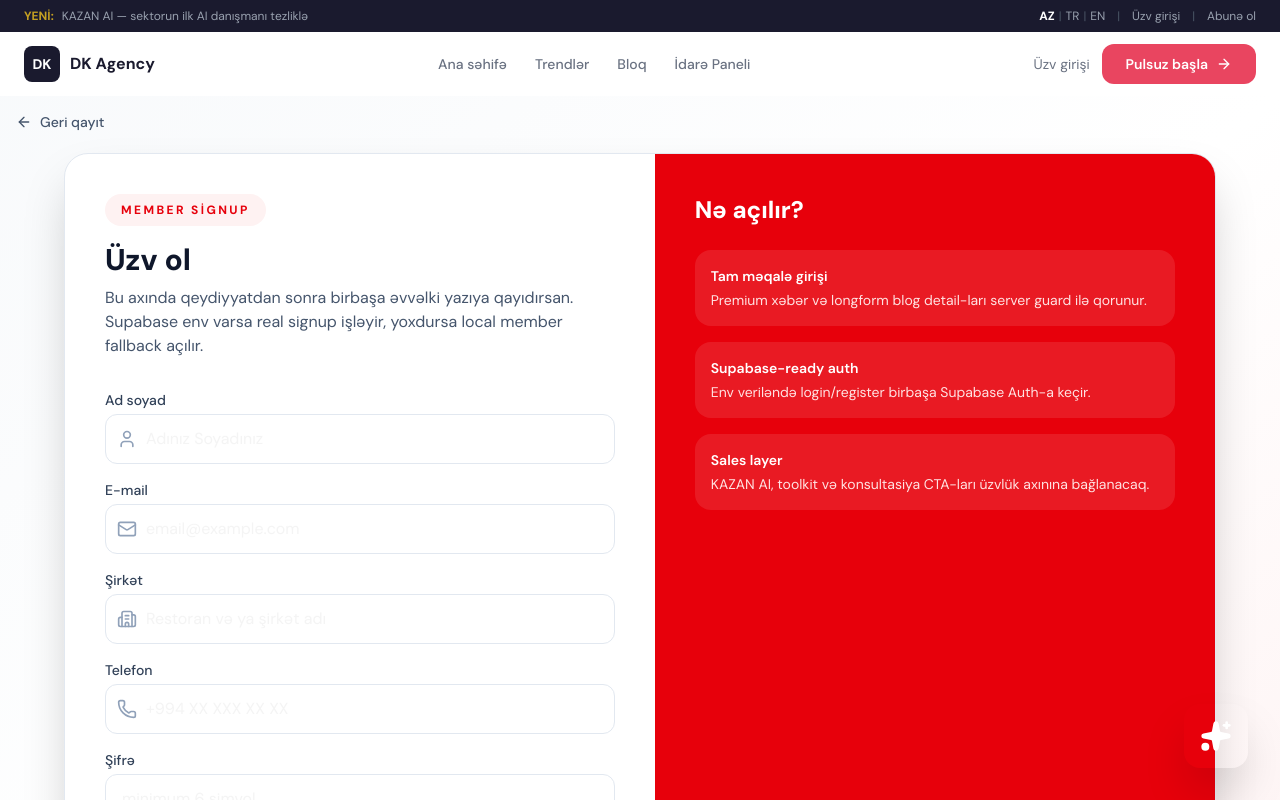
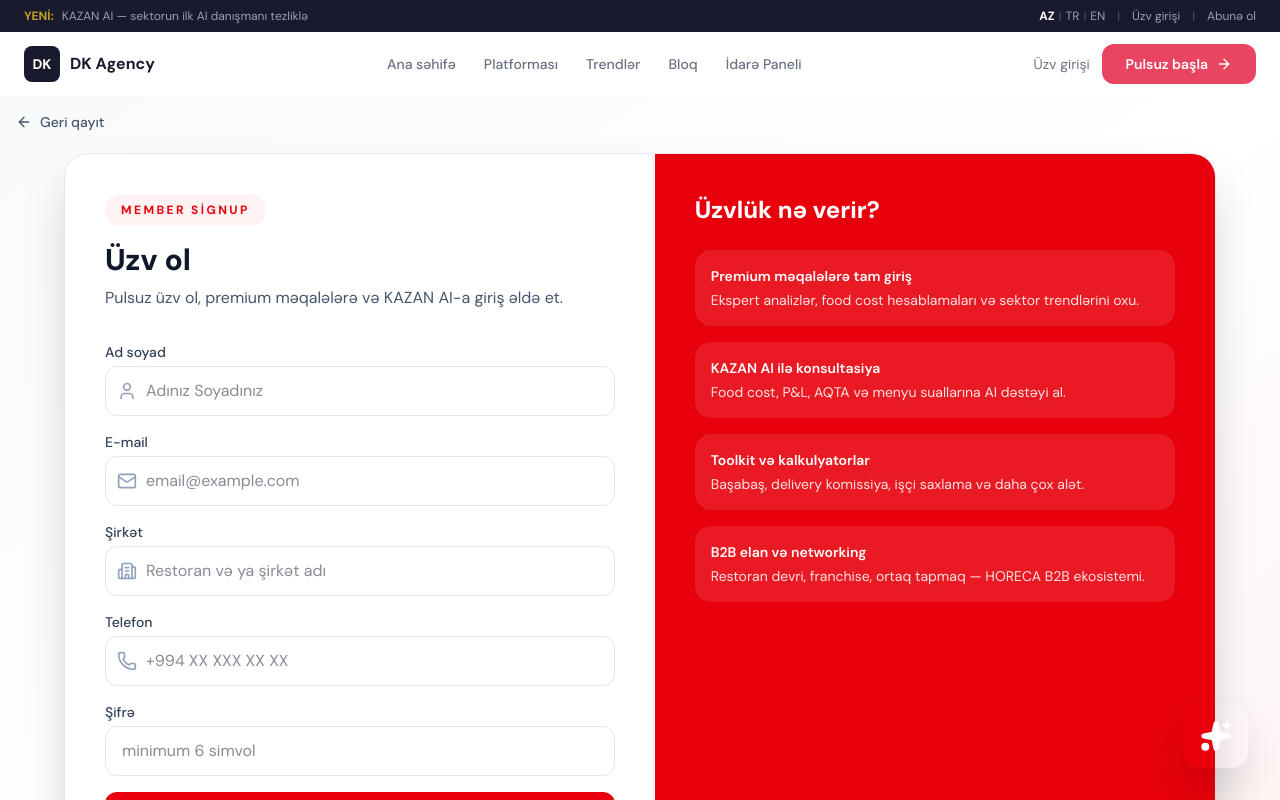
Before and after one commit to DTOMRIS/dk-agency-platform, a Next.js app: page /auth/register in a window 1280 px wide. Shown: the top 800 px of the page. Built offline with nearby package versions, Linux system fonts and the light colour scheme; a web font is replaced by a local one.

Commit message:
TASK-0001: fix: register UX + mega menu trigger + homepage B2B listings + login inputs + KAZAN AI beta badge

```diff
--- a/app/[locale]/page.tsx
+++ b/app/[locale]/page.tsx
@@ -114,6 +114,52 @@
       </section>
 
       <NewsPreview />
+
+      <section className="bg-slate-50 py-20">
+        <div className="mx-auto max-w-7xl px-4 sm:px-6 lg:px-8">
+          <div className="mb-12 text-center">
+            <span className="rounded-full bg-[var(--dk-navy)] px-4 py-1.5 text-[10px] font-black uppercase tracking-[0.2em] text-white">
+              B2B Ekosistem
+            </span>
+            <h2 className="mt-4 text-3xl font-display font-black text-slate-900 lg:text-4xl">
+              HORECA B2B Elanlar
+            </h2>
+            <p className="mx-auto mt-3 max-w-2xl text-base text-slate-500">
+              Restoran devri, franchise, ortaq axtarışı, investisiya — bir platformada.
+            </p>
+          </div>
+          <div className="grid gap-4 sm:grid-cols-2 lg:grid-cols-3">
+            {[
+              { title: 'Restoran Devri', desc: 'İşlətmənizi devir edin və ya hazır restoran alın', href: '/ilanlar', emoji: '🍽️' },
+              { title: 'Franchise', desc: 'Franchise verin və ya hazır brend ilə başlayın', href: '/ilanlar', emoji: '🤝' },
+              { title: 'Ortaq Tapmaq', desc: 'Layihəniz üçün sermaye və ya əməliyyat ortağı tapın', href: '/ilanlar', emoji: '👥' },
+              { title: 'Yeni İnvestisiya', desc: 'Yatırımçı axtaran yeni layihələr', href: '/ilanlar', emoji: '📈' },
+              { title: 'Obyekt İcarəsi', desc: 'HoReCa uyğun məkan kiralayın', href: '/ilanlar', emoji: '🏢' },
+              { title: 'HORECA Ekipman', desc: 'Peşəkar avadanlıq alın və ya satın', href: '/ilanlar', emoji: '⚙️' },
+            ].map((item) => (
+              <Link
+                key={item.title}
+                href={item.href}
+                className="group rounded-2xl border border-slate-200 bg-white p-6 transition-all hover:border-[var(--dk-gold)] hover:shadow-lg"
+              >
+                <span className="text-2xl">{item.emoji}</span>
+                <h3 className="mt-3 text-lg font-bold text-slate-900 group-hover:text-[var(--dk-red)]">{item.title}</h3>
+                <p className="mt-1 text-sm text-slate-500">{item.desc}</p>
+              </Link>
+            ))}
+          </div>
+          <div className="mt-8 text-center">
+            <Link
+              href="/ilanlar"
+              className="inline-flex items-center gap-2 rounded-full bg-[var(--dk-navy)] px-6 py-3 text-sm font-bold text-white transition-colors hover:bg-slate-800"
+            >
+              Bütün elanları gör
+              <ArrowRight size={16} />
+            </Link>
+          </div>
+        </div>
+      </section>
+
       <AdsPreview />
       <DoganNote />
       <JoinCTA />
--- a/app/auth/login/page.tsx
+++ b/app/auth/login/page.tsx
@@ -90,7 +90,7 @@
                     value={formData.email}
                     onChange={(event) => setFormData({ ...formData, email: event.target.value })}
                     placeholder="email@example.com"
-                    className="w-full rounded-xl border border-slate-200 py-3 pl-10 pr-4 outline-none transition focus:border-red-500 focus:ring-2 focus:ring-red-100"
+                    className="w-full rounded-xl border border-slate-200 bg-white py-3 pl-10 pr-4 text-slate-900 outline-none transition focus:border-red-500 focus:ring-2 focus:ring-red-100"
                   />
                 </div>
               </div>
@@ -105,7 +105,7 @@
                     value={formData.password}
                     onChange={(event) => setFormData({ ...formData, password: event.target.value })}
                     placeholder="••••••••"
-                    className="w-full rounded-xl border border-slate-200 py-3 pl-10 pr-4 outline-none transition focus:border-red-500 focus:ring-2 focus:ring-red-100"
+                    className="w-full rounded-xl border border-slate-200 bg-white py-3 pl-10 pr-4 text-slate-900 outline-none transition focus:border-red-500 focus:ring-2 focus:ring-red-100"
                   />
                 </div>
               </div>
--- a/app/auth/register/page.tsx
+++ b/app/auth/register/page.tsx
@@ -66,7 +66,10 @@
   return (
     <div className="min-h-screen bg-gradient-to-br from-slate-50 via-white to-red-50">
       <div className="p-4">
-        <Link href={nextUrl} className="inline-flex items-center gap-2 text-sm font-medium text-slate-600 transition-colors hover:text-slate-900">
+        <Link
+          href={nextUrl}
+          className="inline-flex items-center gap-2 text-sm font-medium text-slate-600 transition-colors hover:text-slate-900"
+        >
           <ArrowLeft className="h-4 w-4" />
           Geri qayıt
         </Link>
@@ -81,7 +84,7 @@
               </div>
               <h1 className="text-3xl font-black text-slate-900">Üzv ol</h1>
               <p className="mt-2 text-slate-600">
-                Bu axında qeydiyyatdan sonra birbaşa əvvəlki yazıya qayıdırsan. Supabase env varsa real signup işləyir, yoxdursa local member fallback açılır.
+                Pulsuz üzv ol, premium məqalələrə və KAZAN AI-a giriş əldə et.
               </p>
             </div>
 
@@ -96,7 +99,7 @@
                     value={formData.name}
                     onChange={(event) => setFormData({ ...formData, name: event.target.value })}
                     placeholder="Adınız Soyadınız"
-                    className="w-full rounded-xl border border-slate-200 py-3 pl-10 pr-4 outline-none transition focus:border-red-500 focus:ring-2 focus:ring-red-100"
+                    className="w-full rounded-xl border border-slate-200 bg-white py-3 pl-10 pr-4 text-slate-900 outline-none transition focus:border-red-500 focus:ring-2 focus:ring-red-100"
                   />
                 </div>
               </div>
@@ -111,7 +114,7 @@
                     value={formData.email}
                     onChange={(event) => setFormData({ ...formData, email: event.target.value })}
                     placeholder="email@example.com"
-                    className="w-full rounded-xl border border-slate-200 py-3 pl-10 pr-4 outline-none transition focus:border-red-500 focus:ring-2 focus:ring-red-100"
+                    className="w-full rounded-xl border border-slate-200 bg-white py-3 pl-10 pr-4 text-slate-900 outline-none transition focus:border-red-500 focus:ring-2 focus:ring-red-100"
                   />
                 </div>
               </div>
@@ -125,7 +128,7 @@
                     value={formData.company}
                     onChange={(event) => setFormData({ ...formData, company: event.target.value })}
                     placeholder="Restoran və ya şirkət adı"
-                    className="w-full rounded-xl border border-slate-200 py-3 pl-10 pr-4 outline-none transition focus:border-red-500 focus:ring-2 focus:ring-red-100"
+                    className="w-full rounded-xl border border-slate-200 bg-white py-3 pl-10 pr-4 text-slate-900 outline-none transition focus:border-red-500 focus:ring-2 focus:ring-red-100"
                   />
                 </div>
               </div>
@@ -139,7 +142,7 @@
                     value={formData.phone}
                     onChange={(event) => setFormData({ ...formData, phone: event.target.value })}
                     placeholder="+994 XX XXX XX XX"
-                    className="w-full rounded-xl border border-slate-200 py-3 pl-10 pr-4 outline-none transition focus:border-red-500 focus:ring-2 focus:ring-red-100"
+                    className="w-full rounded-xl border border-slate-200 bg-white py-3 pl-10 pr-4 text-slate-900 outline-none transition focus:border-red-500 focus:ring-2 focus:ring-red-100"
                   />
                 </div>
               </div>
@@ -153,7 +156,7 @@
                   value={formData.password}
                   onChange={(event) => setFormData({ ...formData, password: event.target.value })}
                   placeholder="minimum 6 simvol"
-                  className="w-full rounded-xl border border-slate-200 px-4 py-3 outline-none transition focus:border-red-500 focus:ring-2 focus:ring-red-100"
+                  className="w-full rounded-xl border border-slate-200 bg-white px-4 py-3 text-slate-900 outline-none transition focus:border-red-500 focus:ring-2 focus:ring-red-100"
                 />
               </div>
 
@@ -163,7 +166,11 @@
                 </div>
               )}
 
-              <button type="submit" disabled={submitting} className="flex w-full items-center justify-center gap-2 rounded-xl bg-red-600 py-3.5 font-bold text-white transition hover:bg-red-700 disabled:cursor-not-allowed disabled:bg-red-400">
+              <button
+                type="submit"
+                disabled={submitting}
+                className="flex w-full items-center justify-center gap-2 rounded-xl bg-red-600 py-3.5 font-bold text-white transition hover:bg-red-700 disabled:cursor-not-allowed disabled:bg-red-400"
+              >
                 <Sparkles className="h-5 w-5" />
                 {submitting ? 'Yaradılır...' : 'Üzv ol və davam et'}
               </button>
@@ -171,7 +178,10 @@
 
             <p className="mt-6 text-sm text-slate-500">
               Artıq hesabın var?{' '}
-              <Link href={`/auth/login?next=${encodeURIComponent(nextUrl)}`} className="font-semibold text-red-600 hover:text-red-700">
+              <Link
+                href={`/auth/login?next=${encodeURIComponent(nextUrl)}`}
+                className="font-semibold text-red-600 hover:text-red-700"
+              >
                 Daxil ol
               </Link>
             </p>
@@ -185,19 +195,31 @@
           </div>
 
           <div className="bg-red-600 p-8 text-white md:p-10">
-            <h2 className="text-2xl font-black">Nə açılır?</h2>
+            <h2 className="text-2xl font-black">Üzvlük nə verir?</h2>
             <div className="mt-6 space-y-4 text-sm">
               <div className="rounded-2xl bg-white/10 p-4">
-                <p className="font-semibold">Tam məqalə girişi</p>
-                <p className="mt-1 text-red-100">Premium xəbər və longform blog detail-ları server guard ilə qorunur.</p>
+                <p className="font-semibold">Premium məqalələrə tam giriş</p>
+                <p className="mt-1 text-red-100">
+                  Ekspert analizlər, food cost hesablamaları və sektor trendlərini oxu.
+                </p>
               </div>
               <div className="rounded-2xl bg-white/10 p-4">
-                <p className="font-semibold">Supabase-ready auth</p>
-                <p className="mt-1 text-red-100">Env veriləndə login/register birbaşa Supabase Auth-a keçir.</p>
+                <p className="font-semibold">KAZAN AI ilə konsultasiya</p>
+                <p className="mt-1 text-red-100">
+                  Food cost, P&amp;L, AQTA və menyu suallarına AI dəstəyi al.
+                </p>
               </div>
               <div className="rounded-2xl bg-white/10 p-4">
-                <p className="font-semibold">Sales layer</p>
-                <p className="mt-1 text-red-100">KAZAN AI, toolkit və konsultasiya CTA-ları üzvlük axınına bağlanacaq.</p>
+                <p className="font-semibold">Toolkit və kalkulyatorlar</p>
+                <p className="mt-1 text-red-100">
+                  Başabaş, delivery komissiya, işçi saxlama və daha çox alət.
+                </p>
+              </div>
+              <div className="rounded-2xl bg-white/10 p-4">
+                <p className="font-semibold">B2B elan və networking</p>
+                <p className="mt-1 text-red-100">
+                  Restoran devri, franchise, ortaq tapmaq — HORECA B2B ekosistemi.
+                </p>
               </div>
             </div>
           </div>
--- a/components/layout/Header.tsx
+++ b/components/layout/Header.tsx
@@ -25,7 +25,8 @@
 }
 
 const navItems = [
-  { name: 'Ana səhifə', href: '/', hasMegaMenu: true },
+  { name: 'Ana səhifə', href: '/', hasMegaMenu: false },
+  { name: 'Platforması', href: '#', hasMegaMenu: true },
   { name: 'Trendlər', href: '/haberler', hasMegaMenu: false },
   { name: 'Bloq', href: '/blog', hasMegaMenu: false },
   { name: 'İdarə Paneli', href: '/b2b-panel', hasMegaMenu: false },
@@ -102,12 +103,12 @@
                   onMouseEnter={() => setMenuOpen(true)}
                   onMouseLeave={() => setMenuOpen(false)}
                 >
-                  <Link
-                    href={item.href}
+                  <button
+                    type="button"
                     className="inline-block rounded-lg px-3 py-2 text-sm font-medium text-gray-500 transition-colors hover:bg-gray-50 hover:text-[var(--dk-navy)]"
                   >
                     {item.name}
-                  </Link>
+                  </button>
                   <MegaMenu isOpen={menuOpen} onClose={() => setMenuOpen(false)} />
                 </div>
               ) : (
@@ -151,7 +152,7 @@
               animate={{ opacity: 1, y: 0 }}
               exit={{ opacity: 0, y: -10 }}
               transition={{ duration: 0.2 }}
-              className="absolute top-full left-4 right-4 z-50 mt-2 rounded-2xl border border-gray-200 bg-white p-6 shadow-2xl lg:hidden"
+              className="absolute left-4 right-4 top-full z-50 mt-2 rounded-2xl border border-gray-200 bg-white p-6 shadow-2xl lg:hidden"
             >
               <div className="flex flex-col gap-1">
                 {navItems.map((item) => (
--- a/components/layout/MegaMenu.tsx
+++ b/components/layout/MegaMenu.tsx
@@ -51,7 +51,7 @@
   { icon: Scale, label: 'Başabaş analizi', desc: 'Break-even nöqtəsi', href: '/toolkit/basabas' },
   { icon: TrendingUp, label: 'Bazar qiymətləri', desc: 'Food cost daxilində bazar məntiqi', href: '/toolkit/food-cost' },
   { icon: CheckSquare, label: 'Əməliyyat checklist', desc: 'Gigiyena və gündəlik nəzarət', href: '/toolkit/aqta-checklist' },
-  { icon: Bot, label: 'KAZAN AI', desc: 'AI konsultant', href: '/kazan-ai', badge: 'TEZLİKLƏ' },
+  { icon: Bot, label: 'KAZAN AI', desc: 'AI konsultant', href: '/kazan-ai', badge: 'BETA' },
 ];
 
 const devirItems: { icon: LucideIcon; label: string; href: string }[] = [
```
